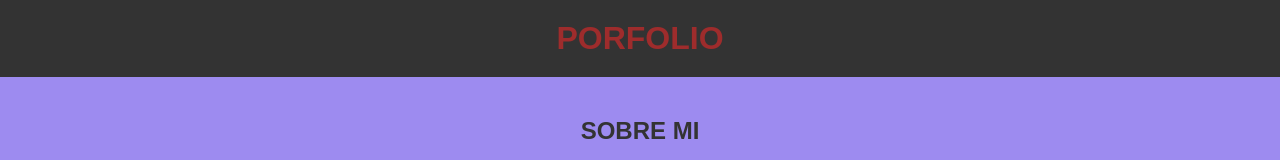
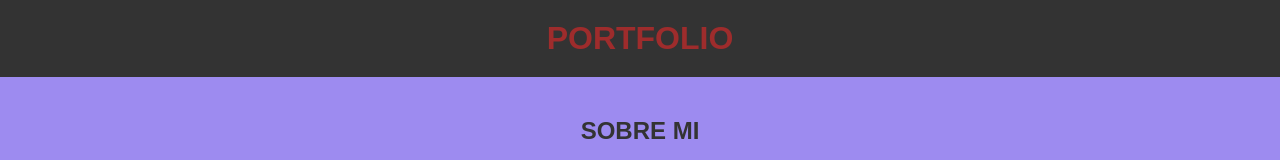
Before and after one commit to Gabriel-Calderon23/portfolio-gabi, a plain HTML site: page index.html in a window 1280 px wide. Shown: the top 160 px of the page. Drawn offline with Linux system fonts and the light colour scheme.

Commit message:
portfolio final

```diff
--- a/index.html
+++ b/index.html
@@ -3,12 +3,12 @@
 <head>
     <meta charset="UTF-8">
     <meta name="viewport" content="width=device-width, initial-scale=1.0">
-    <title>Porfolio</title>
+    <title>Portfolio</title>
     <link rel="stylesheet" href="index.css">
 </head>
 <body>
     <header>
-        <h1>PORFOLIO</h1>
+        <h1>PORTFOLIO</h1>
     </header>
     <main>
         <section id="about">
```
